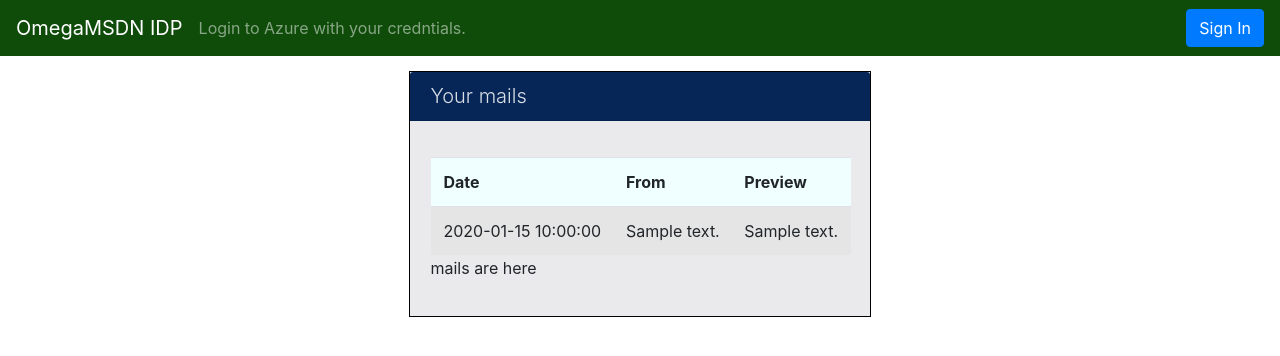
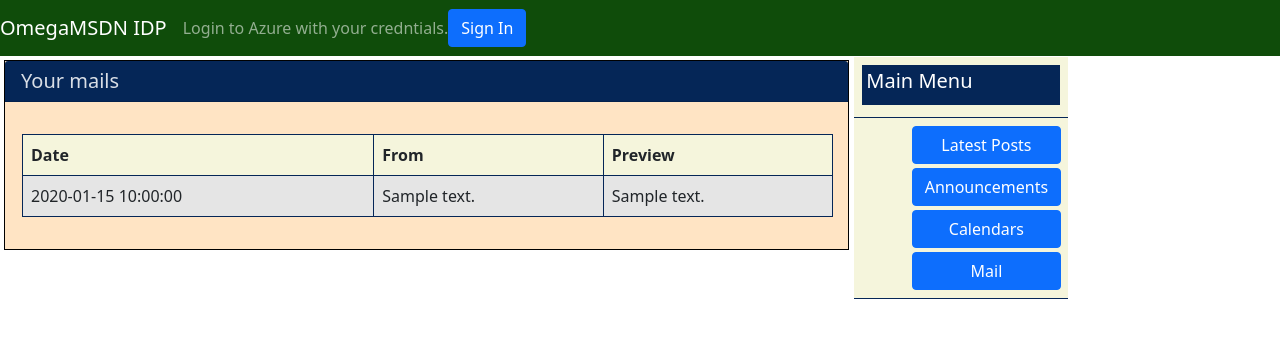
Before and after one commit to shanmugara/azureflask, a Flask app: template az/templates/auth/mail.html in a window 1280 px wide. Shown: the top 356 px of the page. Run offline with Flask 2, Linux system fonts and the light colour scheme; the template is opened without the code that fills it: most values are stand-ins (such as "Sample title", 1, 10 or a date in 2020); some libraries are stand-ins or nearby versions.

Commit message:
add buttons for main menu

```diff
--- a/az/static/style.css
+++ b/az/static/style.css
@@ -23,9 +23,9 @@
 }
 
 .mail-card {
-    width: fit-content;
+    width: auto;
     margin: auto;
-    background: #eaeaec;
+    background: bisque;
     border:1px solid black;
 }
 
@@ -79,7 +79,7 @@ flex: 1;
     border-spacing: 1px;
     border-color: #052657;
     margin: 1px;
-    background-color: azure;
+    background-color: beige;
 }
 
 .table__row:nth-child(even){
--- a/az/templates/auth/mail.html
+++ b/az/templates/auth/mail.html
@@ -3,6 +3,7 @@
 {% block header %}
     {{ "Your mails" }}
 {% endblock %}
+
 
 {% block text %}
     <table class="table">
@@ -21,5 +22,4 @@
 
     </table>
 
-    {{ "mails are here" }}
 {% endblock %}
--- a/az/templates/auth/status.html
+++ b/az/templates/auth/status.html
@@ -7,8 +7,8 @@
 {% block text %}
     {% if g.identity_context_data.authenticated %}
         Click here to get your <a class="btn btn-success p-1" href="{{ url_for('token_details') }}">ID Token Details</a>
-        or <a class="btn btn-success p-1" href="{{ url_for('call_ms_graph') }}">Call MS Graph API</a>
-        <a class="btn-info p-1" href="{{ url_for('get_mail')}}">Mail</a>
+        or <a class="btn btn-success p-1" href="{{ url_for('call_ms_graph') }}">Call MS Graph API</a> or
+        <a class="btn btn-success p-1" href="{{ url_for('get_mail')}}">Mail</a>
     {% else %}
         Use the button on the top right to sign in. <br/>
         Attempts to get your <a href="{{ url_for('token_details') }}">ID Token Details</a> or <a href="{{ url_for('call_ms_graph') }}">Call MS Graph API</a> should result in a 401 error.
--- a/az/templates/content.html
+++ b/az/templates/content.html
@@ -5,6 +5,7 @@
         {{ config['SAMPLE_DESCRIPTION'] }}
     {% endblock %}
 {% endblock %}
+
 
 {% block body %}
 <div class="card">
--- a/az/templates/layout.html
+++ b/az/templates/layout.html
@@ -1,12 +1,15 @@
 <!doctype html>
 <html lang="en">
+
 <head>
     <!-- Required meta tags -->
     <meta charset="utf-8">
     <meta name="viewport" content="width=device-width, initial-scale=1, shrink-to-fit=no">
 
     <!-- Bootstrap CSS -->
-    <link rel="stylesheet" href="https://stackpath.bootstrapcdn.com/bootstrap/4.3.1/css/bootstrap.min.css" integrity="sha384-ggOyR0iXCbMQv3Xipma34MD+dH/1fQ784/j6cY/iJTQUOhcWr7x9JvoRxT2MZw1T" crossorigin="anonymous">
+    <link href="https://cdn.jsdelivr.net/npm/bootstrap@5.1.0/dist/css/bootstrap.min.css" rel="stylesheet"
+          integrity="sha384-KyZXEAg3QhqLMpG8r+8fhAXLRk2vvoC2f3B09zVXn8CA5QIVfZOJ3BCsw2P0p/We" crossorigin="anonymous">
+
     <link rel="stylesheet" href="{{ url_for('static', filename = 'style.css') }}">
     <link rel="icon" type="image/x-icon" href="{{ url_for('static', filename = 'favicon.ico') }}">
     <title>{% block title %}{% endblock %}</title>
@@ -21,10 +24,35 @@
     </div>
 </nav>
 
-    <div class="container body-content">
+<main role="main" class="container-fluid">
+    <div class="row">
+        <div class="col-md-8 p-1">
             {% block body %}{% endblock %}
         </div>
+        <div class="col-md-2 p-0">
+            <table class="table">
+                <tr>
+                    <td>
+                        <div class="p-1 mb-1 bg-darkblue text-white"><h5>Main Menu</h5></div>
+                    </td>
+                </tr>
+                <tr>
+                    <td>
+                        <div class="d-grid gap-1 col-6 mx-auto">
+                            <a class="btn btn-primary" href="{{ url_for('get_mail')}}" role="button">Latest Posts</a>
+                            <a class="btn btn-primary" href="{{ url_for('get_mail')}}" role="button">Announcements</a>
+                            <a class="btn btn-primary" href="{{ url_for('get_mail')}}" role="button">Calendars</a>
+                            <a class="btn btn-primary" href="{{ url_for('get_mail')}}" role="button">Mail</a>
+                        </div>
+                    </td>
+                </tr>
+        </table>
+    </div>
+    </div>
+</main>
 
+{% block lefttable %}
+{% endblock %}
 
 {% block flash_messages %}
 {% endblock %}
@@ -32,7 +60,31 @@
     {% block footer%}{% endblock %}
 </footer>
 <!-- jQuery first, then Popper.js, then Bootstrap JS -->
-    <script src="https://code.jquery.com/jquery-3.3.1.slim.min.js" integrity="sha384-q8i/X+965DzO0rT7abK41JStQIAqVgRVzpbzo5smXKp4YfRvH+8abtTE1Pi6jizo" crossorigin="anonymous"></script>
-    <script src="https://cdnjs.cloudflare.com/ajax/libs/popper.js/1.14.7/umd/popper.min.js" integrity="sha384-UO2eT0CpHqdSJQ6hJty5KVphtPhzWj9WO1clHTMGa3JDZwrnQq4sF86dIHNDz0W1" crossorigin="anonymous"></script>
-    <script src="https://stackpath.bootstrapcdn.com/bootstrap/4.4.1/js/bootstrap.min.js" integrity="sha384-wfSDF2E50Y2D1uUdj0O3uMBJnjuUD4Ih7YwaYd1iqfktj0Uod8GCExl3Og8ifwB6" crossorigin="anonymous"></script>  </body>
+
+<!-- Optional JavaScript; choose one of the two! -->
+
+<!-- Option 1: Bootstrap Bundle with Popper -->
+<script src="https://cdn.jsdelivr.net/npm/bootstrap@5.1.0/dist/js/bootstrap.bundle.min.js"
+        integrity="sha384-U1DAWAznBHeqEIlVSCgzq+c9gqGAJn5c/t99JyeKa9xxaYpSvHU5awsuZVVFIhvj"
+        crossorigin="anonymous"></script>
+
+<script src="https://cdn.jsdelivr.net/npm/@popperjs/core@2.9.3/dist/umd/popper.min.js"
+        integrity="sha384-eMNCOe7tC1doHpGoWe/6oMVemdAVTMs2xqW4mwXrXsW0L84Iytr2wi5v2QjrP/xp"
+        crossorigin="anonymous"></script>
+<script src="https://cdn.jsdelivr.net/npm/bootstrap@5.1.0/dist/js/bootstrap.min.js"
+        integrity="sha384-cn7l7gDp0eyniUwwAZgrzD06kc/tftFf19TOAs2zVinnD/C7E91j9yyk5//jjpt/"
+        crossorigin="anonymous"></script>
+
+<!--
+<script src="https://code.jquery.com/jquery-3.3.1.slim.min.js"
+        integrity="sha384-q8i/X+965DzO0rT7abK41JStQIAqVgRVzpbzo5smXKp4YfRvH+8abtTE1Pi6jizo"
+        crossorigin="anonymous"></script>
+<script src="https://cdnjs.cloudflare.com/ajax/libs/popper.js/1.14.7/umd/popper.min.js"
+        integrity="sha384-UO2eT0CpHqdSJQ6hJty5KVphtPhzWj9WO1clHTMGa3JDZwrnQq4sF86dIHNDz0W1"
+        crossorigin="anonymous"></script>
+<script src="https://stackpath.bootstrapcdn.com/bootstrap/4.4.1/js/bootstrap.min.js"
+        integrity="sha384-wfSDF2E50Y2D1uUdj0O3uMBJnjuUD4Ih7YwaYd1iqfktj0Uod8GCExl3Og8ifwB6"
+        crossorigin="anonymous"></script>
+-->
+</body>
 </html>
--- a/az/templates/mail_page_content.html
+++ b/az/templates/mail_page_content.html
@@ -1,3 +1,4 @@
+
 {% extends 'layout.html' %}
 
 {% block banner_text %}
@@ -5,6 +6,8 @@
         {{ config['SAMPLE_DESCRIPTION'] }}
     {% endblock %}
 {% endblock %}
+
+
 
 {% block body %}
 <div class="mail-card">
```
Lines whose indentation alone changed are shown as unchanged.
